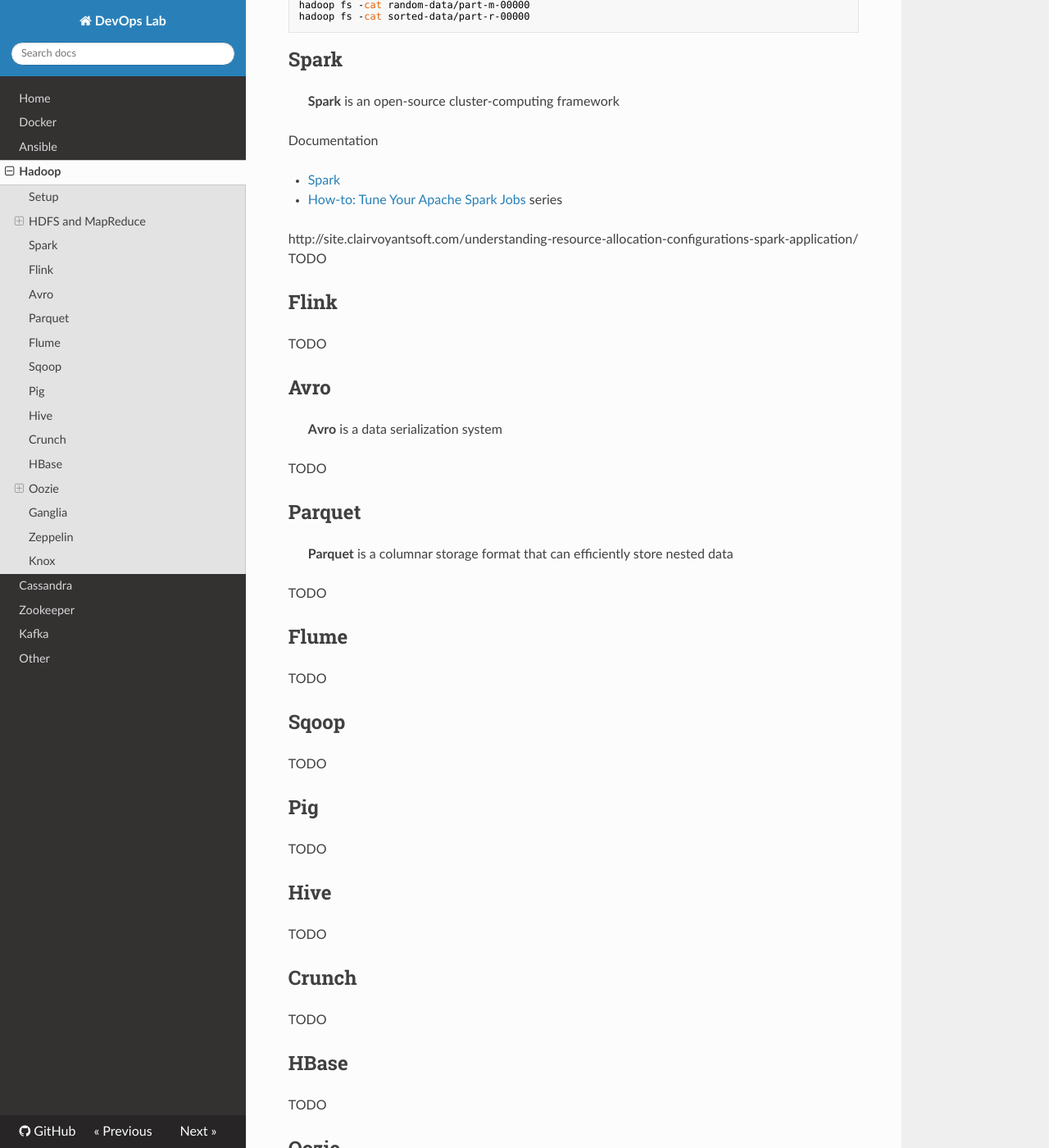
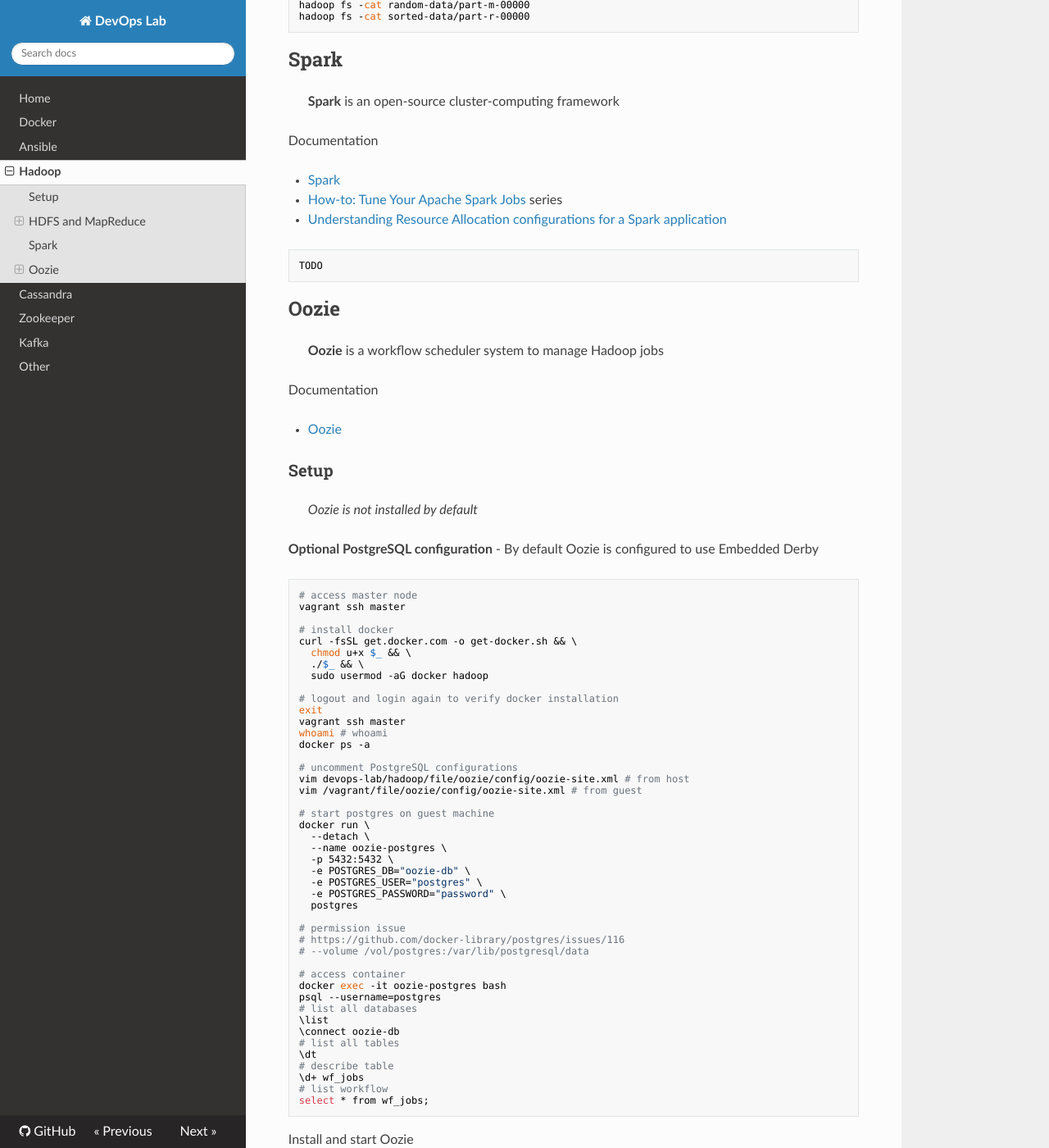
Before and after one commit to niqdev/devops, an MkDocs documentation site: the page built from docs/hadoop.md, in a window 1280 px wide and 1400 px high, scrolled down 4074 px. Shown: the whole window at 82% size. Built offline with MkDocs 1.6.1, drawn with Linux system fonts in a browser that asks for light colours; nearby versions of some CDN libraries; old or Windows-style settings are respelled for this version of MkDocs; some of the changed text lies outside the part shown.

Commit message:
doc: cleanup

````diff
--- a/docs/hadoop.md
+++ b/docs/hadoop.md
@@ -240,50 +240,11 @@ Documentation
 
 * [Spark](https://spark.apache.org/docs/latest)
 * [How-to: Tune Your Apache Spark Jobs](http://blog.cloudera.com/blog/2015/03/how-to-tune-your-apache-spark-jobs-part-1) series
+* [Understanding Resource Allocation configurations for a Spark application](http://site.clairvoyantsoft.com/understanding-resource-allocation-configurations-spark-application)
 
-
-http://site.clairvoyantsoft.com/understanding-resource-allocation-configurations-spark-application/
+```bash
 TODO
-
-## Flink
-
-TODO
-
-## Avro
-
-> **Avro** is a data serialization system
-
-TODO
-
-## Parquet
-
-> **Parquet** is a columnar storage format that can efficiently store nested data
-
-TODO
-
-## Flume
-
-TODO
-
-## Sqoop
-
-TODO
-
-## Pig
-
-TODO
-
-## Hive
-
-TODO
-
-## Crunch
-
-TODO
-
-## HBase
-
-TODO
+```
 
 ## Oozie
 
@@ -445,16 +406,4 @@ oozie job \
   -verbose
 ```
 
-## Ganglia
-
-> **Ganglia** is a monitoring system for Hadoop
-
-TODO
-
-## Zeppelin
-
-TODO
-
-## Knox
-
-TODO
+<br>
````
Also changed, not shown: README.md (+1 -0 lines), dev.txt (+21 -13 lines), docs/docker.md (+2 -0 lines), docs/other.md (+10 -12 lines).
